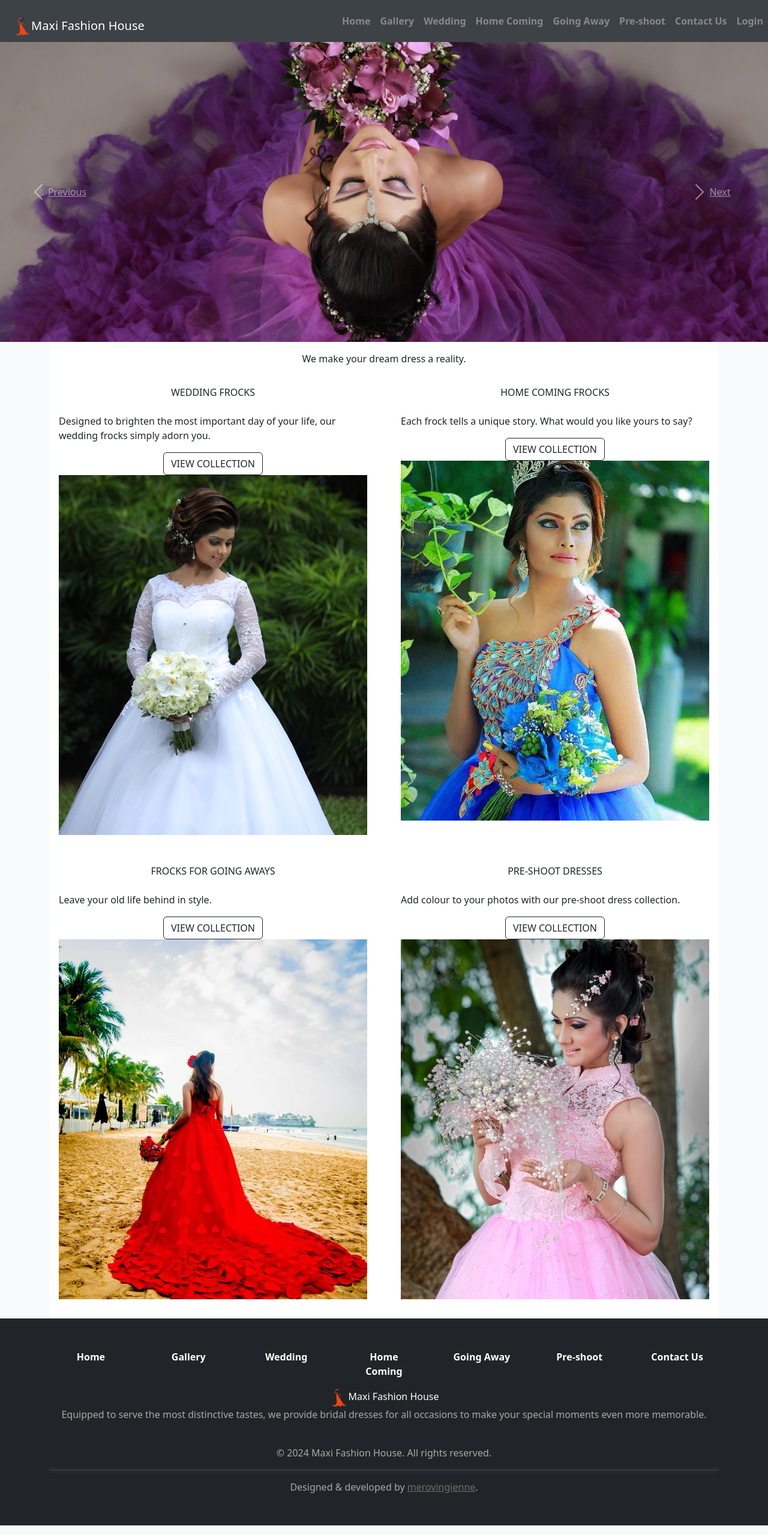
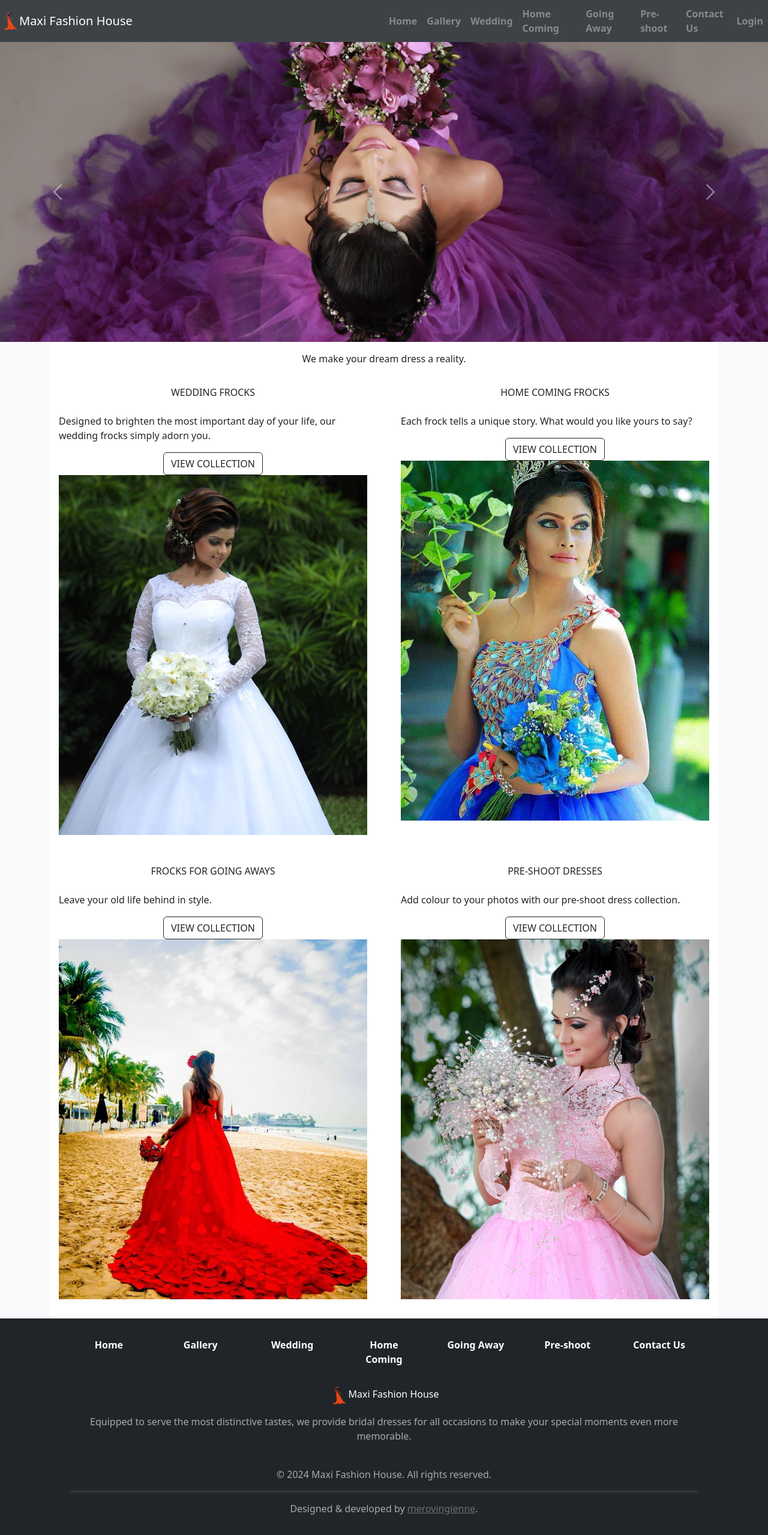
Before and after one commit to DulyaDeCosta/Fashion-Site-Gatsby, a Gatsby site: page / in a window 1280 px wide. Shown: the whole page at 60% size. Built offline with nearby package versions, Linux system fonts and the light colour scheme; Gatsby itself is replaced by a stand-in of ours; some icons are missing.

Commit message:
Footer and Navbar styles updated

```diff
--- a/src/components/Footer.js
+++ b/src/components/Footer.js
@@ -17,14 +17,16 @@ const Footer = () => {
         </div>
         <div className="row text-center my-2">
           <div className="col-sm-12 text-center text-white">
-            <img src={logo} alt="Maxi Fashion House" />
+            <img src={logo} alt="Maxi Fashion House" className="img-fluid my-3" />
             Maxi Fashion House
           </div>
-          <div className="col-sm-12" style={{ color: 'darkgray' }}>Equipped to serve the most distinctive tastes, we provide bridal dresses for all occasions to make your special moments even more memorable.</div>
+          <div className="col-sm-12" style={{ color: 'darkgray' }}>
+            Equipped to serve the most distinctive tastes, we provide bridal dresses for all occasions to make your special moments even more memorable.
+          </div>
         </div>
         <div className="row text-center my-2">
           <div className="col">
-            <a href="https://www.facebook.com/maxifashionhouse/" target="_blank" className="no-text-decor" style={{ color: 'darkgray' }}>
+            <a href="/" className="no-text-decor" style={{ color: 'darkgray' }}>
               <i className="fab fa-facebook fa-lg mx-2"></i>
             </a>
             <i className="fab fa-twitter fa-lg mx-2" style={{ color: 'darkgray' }}></i>
@@ -32,14 +34,14 @@ const Footer = () => {
         </div>
         <div className="row my-2">
           <div className="col-sm-12 text-center" style={{ color: 'darkgray' }}>
-            <p style={{ color: 'darkgray' }}>© 2024 Maxi Fashion House. All rights reserved. <br />
-            </p><hr style={{ borderTop: '1px solid darkgray', filter: 'drop-shadow(0px 0px 3px white)' }} />
-            Designed &amp; developed by <a href="https://www.chanukawijayakoon.me" target="_blank">merovingienne</a>.
+            <p style={{ color: 'darkgray' }}>© {new Date().getFullYear()} Maxi Fashion House. All rights reserved.<br />
+              </p><hr style={{ borderTop: '1px solid darkgray', filter: 'drop-shadow(0px 0px 3px white)' }} />
+              Designed &amp; developed by <a href="/">merovingienne</a>.
           </div>
         </div>
       </div>
     </footer>
   );
-};
+}
 
 export default Footer;
--- a/src/components/ImageSlider.js
+++ b/src/components/ImageSlider.js
@@ -26,11 +26,9 @@ const ImageSlider = () => {
       </div>
       <a className="carousel-control-prev" href="#carouselExampleControls" role="button" data-slide="prev">
         <span className="carousel-control-prev-icon" aria-hidden="true"></span>
-        <span className="sr-only">Previous</span>
       </a>
       <a className="carousel-control-next" href="#carouselExampleControls" role="button" data-slide="next">
         <span className="carousel-control-next-icon" aria-hidden="true"></span>
-        <span className="sr-only">Next</span>
       </a>
     </div>
   );
--- a/src/styles/styles.scss
+++ b/src/styles/styles.scss
@@ -4,8 +4,43 @@ body {
 }
 
 /* Navbar Styles */
+.navbar {
+  background-color: #3d4247;
+  height: 70px;
+  display: flex;
+  align-items: center;
+}
+
+.navbar .container {
+  display: flex;
+  justify-content: space-between;
+  align-items: center;
+}
+
+.navbar-header {
+  flex: 1;
+}
+
+.navbar-brand {
+  display: flex;
+  align-items: center;
+  color: #ffffff;
+}
+
 .logo-container {
-  padding: 48px 0 0 20px;
+  display: flex;
+  align-items: center;
+}
+
+.logo-img {
+  max-width: 30px;
+  margin-right: 10px;
+}
+
+.navbar .navbar-collapse {
+  display: flex;
+  justify-content: flex-end; /* Align nav links to the right */
+  flex: 1;
 }
 
 .navbar a {
@@ -24,20 +59,10 @@ body {
   text-shadow: 0 0 20px rgba(255, 255, 255, 0.9), 0 0 40px rgba(255, 255, 255, 0.5);
 }
 
-/* Specific Navbar styles */
-.navbar {
-  background-color: #3d4247;
-  height: 70px;
-}
-
-.navbar .navbar-brand {
-  color: #ffffff;
-}
-
 .nav-link {
   padding: 0.5rem 1rem;
   color: rgba(255, 255, 255, 0.8);
-  font-weight: 550; /* Making nav link words thicker */
+  font-weight: 550;
   transition: color 0.3s ease, text-shadow 0.3s ease;
 }
 
@@ -47,7 +72,9 @@ body {
 }
 
 .navbar-nav {
-  margin-left: auto; /* Aligning nav links to the right */
+  margin-left: auto;
+  display: flex;
+  align-items: center;
 }
 
 /* Responsive Navbar */
@@ -61,13 +88,22 @@ body {
   }
 }
 
+
+
 /* Footer Styles */
 .footer {
-  background-color: #3d4247;
   color: darkgray;
   text-align: center;
-  padding: 20px 0;
+  padding-left: 105px;
+  padding-right: 105px;
+  position: relative;
+  bottom: 0;
+  width: 100%;
+  height: auto;
+  background-color: #3d4247;
+
 }
+
 
 .footer a {
   color: rgb(112, 110, 110);
```
